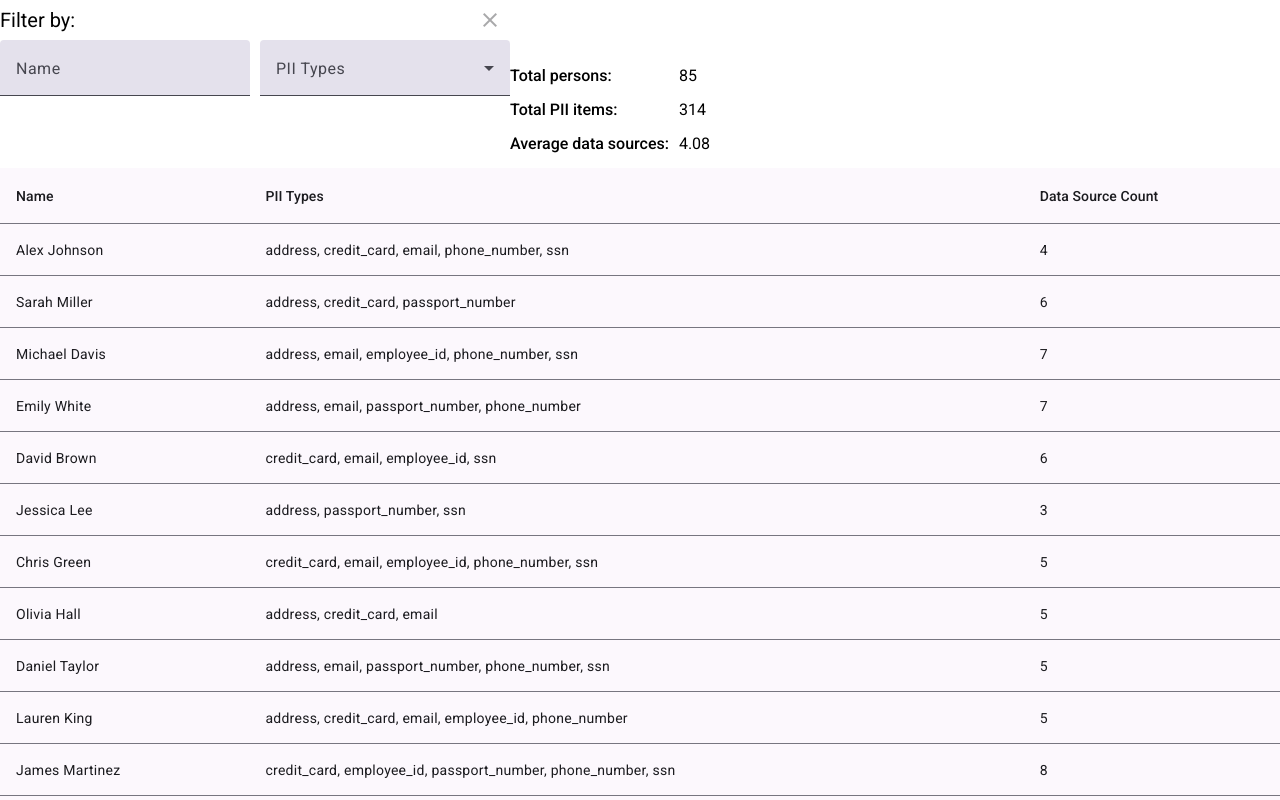
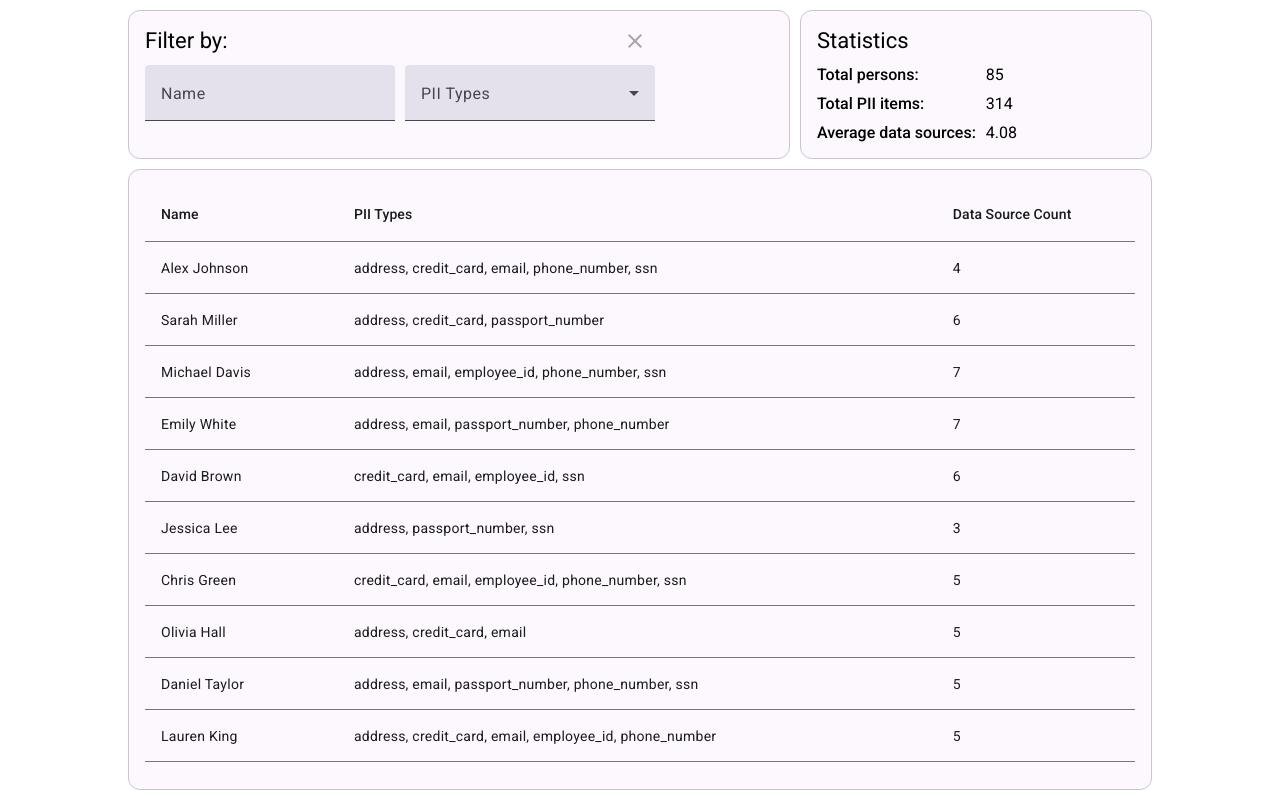
Before and after one commit to VitaliiKarpenko/1touch-pii-assignment, an Angular app: page /persons in a window 1280 px wide. Shown: the top 800 px of the page. Built offline with nearby package versions, Linux system fonts and the light colour scheme.

Commit message:
provide mat-card & styles

```diff
--- a/angular.json
+++ b/angular.json
@@ -31,7 +31,7 @@
               }
             ],
             "styles": [
-              "src/styles.scss"
+              "src/styles/styles.scss"
             ]
           },
           "configurations": {
@@ -89,7 +89,7 @@
               }
             ],
             "styles": [
-              "src/styles.scss"
+              "src/styles/styles.scss"
             ]
           }
         }
--- a/src/app/components/person-dashboard/person-dashboard.html
+++ b/src/app/components/person-dashboard/person-dashboard.html
@@ -1,8 +1,21 @@
 <router-outlet></router-outlet>
 
 @if (!route.children.length) {
+  <div class="page-container">
+    <div class="top-container">
+      <div class="top-container-content">
+        <mat-card appearance="outlined">
+          <mat-card-content>
             <app-search-person-form #searchForm></app-search-person-form>
+          </mat-card-content>
+        </mat-card>
 
+        <mat-card appearance="outlined">
+          <mat-card-header>
+            <mat-card-title>Statistics</mat-card-title>
+          </mat-card-header>
+
+          <mat-card-content>
             <app-property-list
               [properties]="personService.statistics"
               [displayedProperties]="[
@@ -12,7 +25,14 @@
               ]"
               [isSorting]="false"
             ></app-property-list>
+          </mat-card-content>
+        </mat-card>
+      </div>
+    </div>
 
+    <mat-card appearance="outlined" class="list-card">
+      <mat-card-content>
+        <div class="table-container">
           <table
             mat-table
             [dataSource]="(personService.persons$| async)! | personFilter:searchForm.filterSignal()!"
@@ -32,7 +52,11 @@
               <td mat-cell *matCellDef="let person">{{ person.dataSources | dataSourceCount }}</td>
             </ng-container>
 
-    <tr mat-header-row *matHeaderRowDef="displayedColumns"></tr>
+            <tr mat-header-row *matHeaderRowDef="displayedColumns; sticky: true"></tr>
             <tr mat-row *matRowDef="let row; columns: displayedColumns" (click)="goToDetail(row.id)"></tr>
           </table>
+        </div>
+      </mat-card-content>
+    </mat-card>
+  </div>
 }
--- a/src/app/components/person-dashboard/person-dashboard.scss
+++ b/src/app/components/person-dashboard/person-dashboard.scss
@@ -1,3 +1,45 @@
+.page-container {
+  display: flex;
+  flex-direction: column;
+}
+
+.list-card {
+  display: block;
+  flex: 1;
+  overflow: hidden;
+  margin-bottom: 10px;
+
+  mat-card-content {
+    height: 100%;
+    box-sizing: border-box;
+    overflow: hidden;
+  }
+}
+
+.table-container {
+  height: 100%;
+  max-height: 100%;
+  overflow: auto;
+}
+
+.top-container {
+  display: block;
+}
+
+.top-container-content {
+  display: flex;
+  flex-wrap: wrap;
+
+  > mat-card {
+    flex-grow: 1;
+    margin: 10px 0;
+
+    &:not(:last-child) {
+      margin-right: 10px;
+    }
+  }
+}
+
 tr {
   cursor: pointer;
 }
--- a/src/app/components/person-dashboard/person-dashboard.ts
+++ b/src/app/components/person-dashboard/person-dashboard.ts
@@ -8,6 +8,7 @@ import { PersonFilterPipe } from '../../pipes/person-filter/person-filter.pipe';
 import { SearchPersonForm } from './search-person-form/search-person-form';
 import { PropertyList } from '../../shared/property-list/property-list';
 import { ActivatedRoute, Router, RouterOutlet } from '@angular/router';
+import { MatCardModule } from '@angular/material/card';
 
 @Component({
   selector: 'app-person-dashboard',
@@ -22,6 +23,7 @@ import { ActivatedRoute, Router, RouterOutlet } from '@angular/router';
     DataSourceCountPipe,
     PersonFilterPipe,
     MatTableModule,
+    MatCardModule,
     RouterOutlet,
   ],
 })
--- a/src/app/components/person-dashboard/search-person-form/search-person-form.scss
+++ b/src/app/components/person-dashboard/search-person-form/search-person-form.scss
@@ -6,10 +6,13 @@
   display: flex;
   justify-content: space-between;
   align-items: center;
+  margin-bottom: 10px;
+  height: 28px;
+  font-weight: 400;
 
   mat-label {
-    line-height: 24px;
-    font-size: 20px;
+    line-height: 28px;
+    font-size: 22px;
   }
 }
 
--- a/src/app/components/person-detail/person-detail.html
+++ b/src/app/components/person-detail/person-detail.html
@@ -1,8 +1,16 @@
+<div class="page-container">
   @if (!person) {
     <div class="fetching-msg">Person detail is fetching...</div>
   } @else {
     <div class="person-name">{{ person.name }}</div>
 
+    <div class="card-container">
+      <mat-card appearance="outlined">
+        <mat-card-header>
+          <mat-card-title>PII items</mat-card-title>
+        </mat-card-header>
+
+        <mat-card-content>
           <app-property-list
             [properties]="person.pii"
             [displayedProperties]="[
@@ -16,7 +24,15 @@
               { property: 'ssn', label: 'SSN' },
             ]"
           ></app-property-list>
+        </mat-card-content>
+      </mat-card>
 
+      <mat-card appearance="outlined">
+        <mat-card-header>
+          <mat-card-title>Data sources</mat-card-title>
+        </mat-card-header>
+
+        <mat-card-content>
           <app-property-list
             [properties]="person.dataSources"
             [displayedProperties]="[
@@ -26,4 +42,8 @@
               { property: 'chats', label: 'Chats' },
             ]"
           ></app-property-list>
+        </mat-card-content>
+      </mat-card>
+    </div>
   }
+</div>
--- a/src/app/components/person-detail/person-detail.scss
+++ b/src/app/components/person-detail/person-detail.scss
@@ -1,3 +1,13 @@
+.page-container {
+  display: flex;
+  flex-direction: column;
+}
+
+.card-container {
+  display: flex;
+  flex-wrap: wrap;
+}
+
 .fetching-msg,
 .person-name {
   padding: 50px 0;
@@ -5,3 +15,11 @@
   font-size: 32px;
   text-align: center;
 }
+
+mat-card {
+  flex-grow: 1;
+
+  &:not(:last-child) {
+    margin-right: 10px;
+  }
+}
--- a/src/app/components/person-detail/person-detail.ts
+++ b/src/app/components/person-detail/person-detail.ts
@@ -4,6 +4,7 @@ import { PersonService } from '../../services/person/person.service';
 import { ActivatedRoute } from '@angular/router';
 import { Person } from '../../models/person.model';
 import { filter, take } from 'rxjs';
+import { MatCardModule } from '@angular/material/card';
 
 @Component({
   selector: 'app-person-detail',
@@ -11,6 +12,7 @@ import { filter, take } from 'rxjs';
   styleUrls: ['./person-detail.scss'],
   imports: [
     PropertyList,
+    MatCardModule,
   ]
 })
 export class PersonDetail implements OnInit {
--- a/src/app/shared/property-list/property-list.scss
+++ b/src/app/shared/property-list/property-list.scss
@@ -12,7 +12,6 @@
   font-weight: 500;
 }
 
-.property-list-label,
-.property-list-value {
-  margin-bottom: 15px;
+.property-list-value:not(:last-child) {
+  margin-bottom: 10px;
 }
--- /dev/null
+++ b/src/styles/_mat-card.scss
@@ -0,0 +1,3 @@
+mat-card-header {
+  margin-bottom: 10px;
+}
--- a/src/styles.scss
+++ b/src/styles/styles.scss
@@ -1,6 +1,6 @@
 /* You can add global styles to this file, and also import other style files */
-
 @use '@angular/material' as mat;
+@use './mat-card';
 
 // define plain blue theme
 $blue-theme: mat.define-theme((
@@ -25,3 +25,9 @@ body {
   background: var(--mat-sys-surface);
   color: var(--mat-sys-on-surface);
 }
+
+.page-container {
+  height: 100vh;
+  width: 80%;
+  margin: 0 auto;
+}
```
Lines whose indentation alone changed are shown as unchanged.
